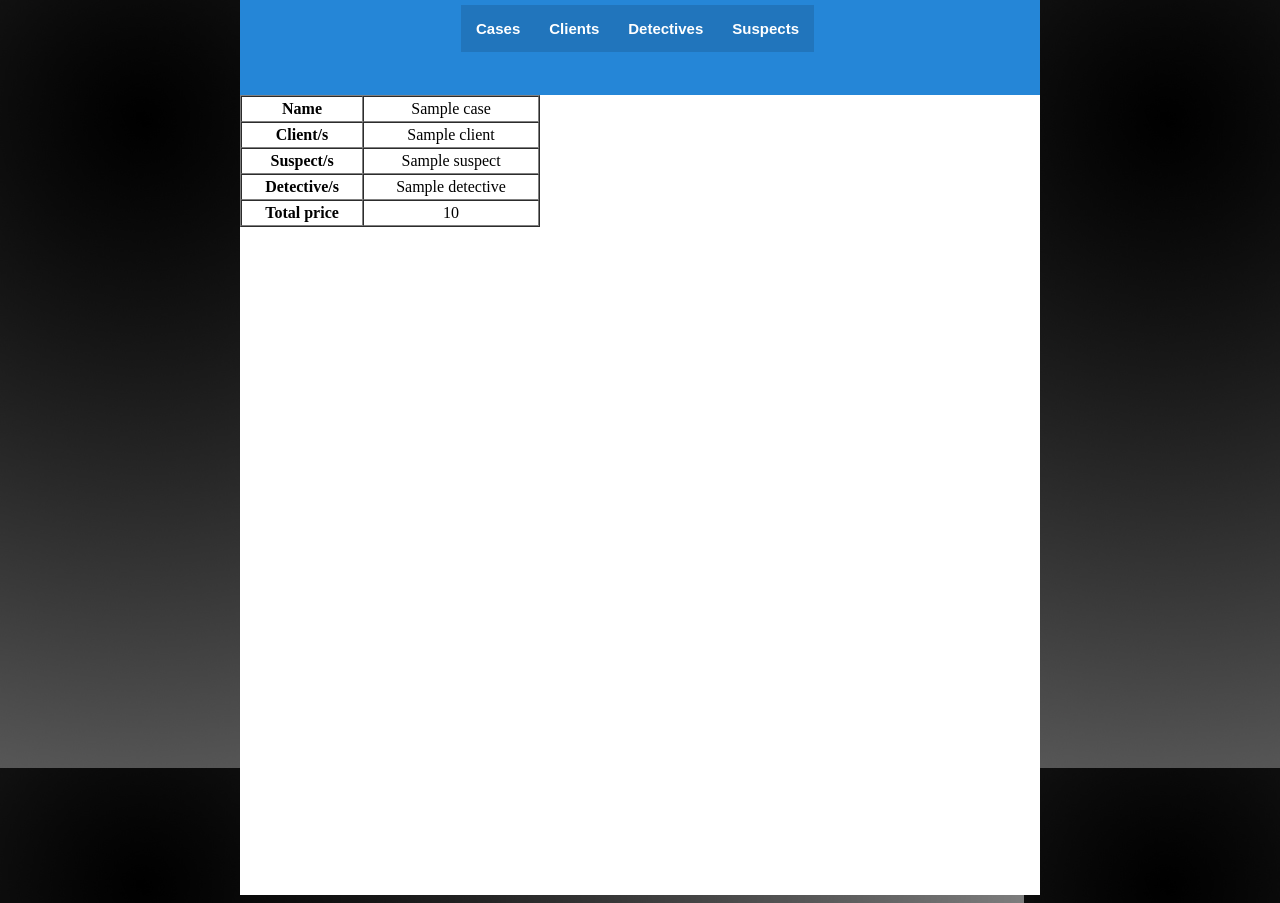
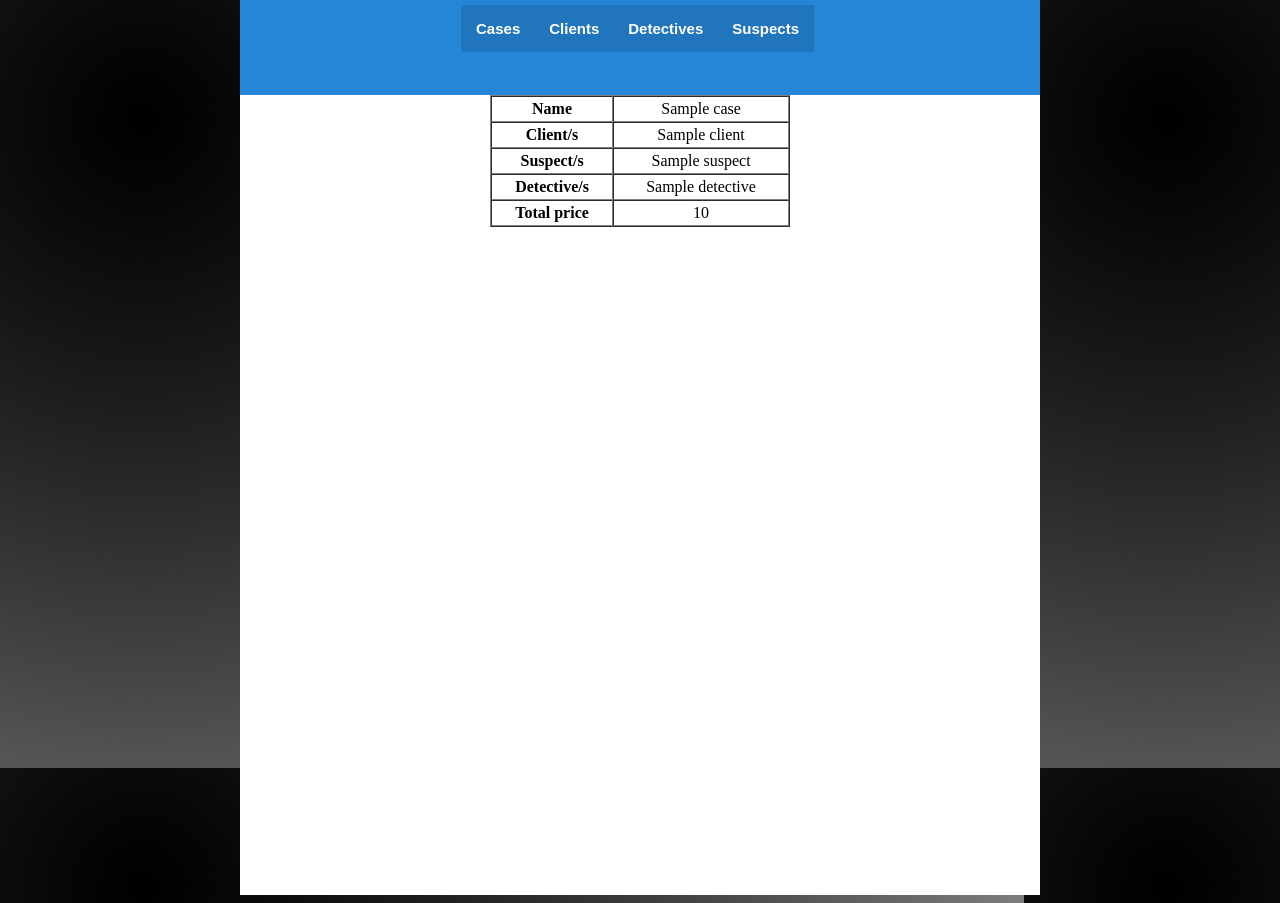
Before and after one commit to xbs1/Espionatge, a Django app: page /cases/1/ in a window 1280 px wide. Run offline with Django 3.2, Linux system fonts and the light colour scheme; tables that the repository leaves empty hold one stand-in row (values such as "Sample post").

Commit message:
Center tables to middle of page

```diff
--- a/appEspionatge/templates/case.html
+++ b/appEspionatge/templates/case.html
@@ -3,6 +3,7 @@
 {% block title %}Case{% endblock %}
 
 {% block content %}
+<div align="center">
 <table border="1" cellpadding="3" width="300" cellspacing="0">
 	<tbody align="center">
 	<tr>
@@ -27,5 +28,5 @@
 	<tr>
 	</tbody>
 </table>
-
+</div>
 {% endblock %}
--- a/appEspionatge/templates/client.html
+++ b/appEspionatge/templates/client.html
@@ -3,6 +3,7 @@
 {% block title %}Client{% endblock %}
 
 {% block content %}
+<div align="center">
 <table border="1" cellpadding="3" width="300" cellspacing="0">
 	<tbody align="center">
 	<tr>
@@ -15,5 +16,5 @@
 	<tr>
 	</tbody>
 </table>
-
+</div>
 {% endblock %}
--- a/appEspionatge/templates/detective.html
+++ b/appEspionatge/templates/detective.html
@@ -3,7 +3,7 @@
 {% block title %}Detective{% endblock %}
 
 {% block content %}
-
+<div align="center">
 <table border="1" cellpadding="3" width="300" cellspacing="0">
 	<tbody align="center">
 	<tr>
@@ -20,5 +20,5 @@
 	<tr>
 	</tbody>
 </table>
-
+</div>
 {% endblock %}
--- a/appEspionatge/templates/suspect.html
+++ b/appEspionatge/templates/suspect.html
@@ -3,7 +3,7 @@
 {% block title %}Suspects{% endblock %}
 
 {% block content %}
-
+<div align="center">
 <table border="1" cellpadding="3" width="300" cellspacing="0">
 	<tbody align="center">
 	<tr>
@@ -16,5 +16,5 @@
 	<tr>
 	</tbody>
 </table>
-
+</div>
 {% endblock %}
```
